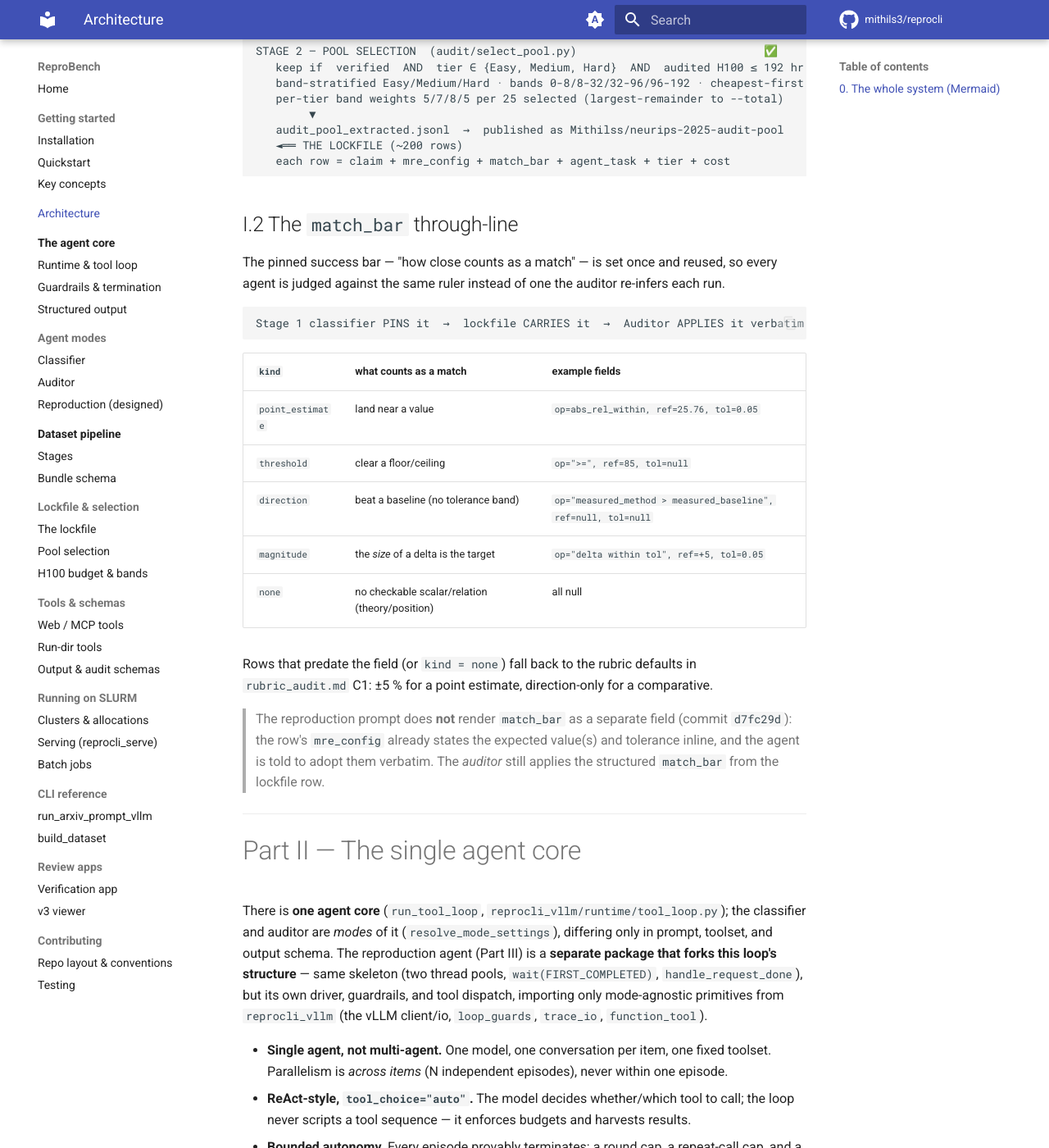
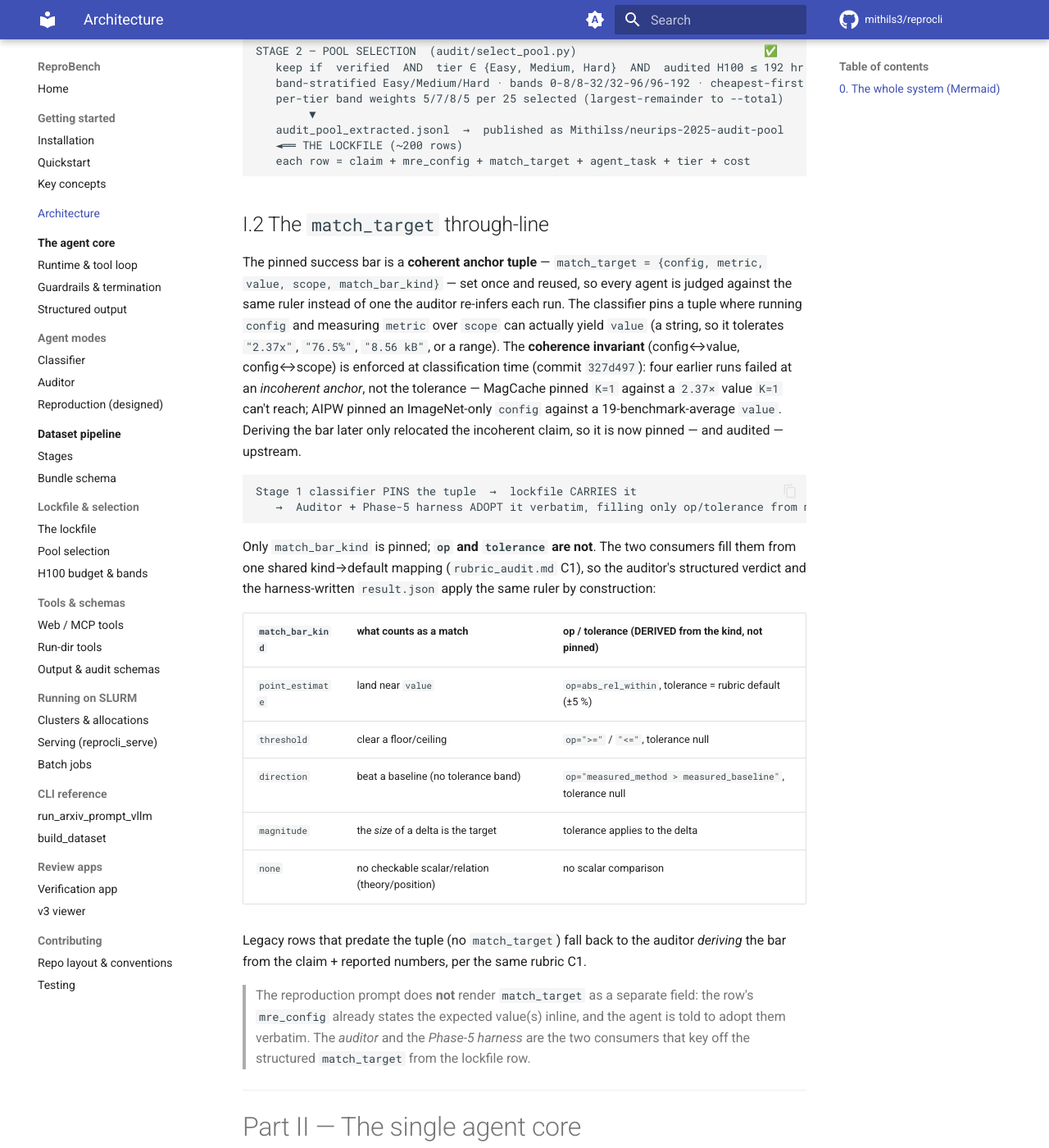
Before and after one commit to mithils3/reprocli, an MkDocs documentation site: the page built from docs/architecture.md, in a window 1280 px wide and 1400 px high, scrolled down 2720 px. Shown: the whole window at 82% size. Built offline with MkDocs 1.6.1 and Material for MkDocs 9.7.7, drawn with Linux system fonts in a browser that asks for light colours; comment, search, counter and statistics services are not loaded; some of the changed text lies outside the part shown.

Commit message:
architecture.md: lockfile now pins match_target tuple; rethink Phase 5+
Reflects commit 327d497 (classifier pins a coherent
{config, metric, value, scope, match_bar_kind} tuple instead of a fully-formed
match_bar with op/tolerance). Updates the dataset-schema descriptions and the
forward-looking Phase 5+ design:

- I.2 renamed to the match_target through-line: coherent anchor tuple, the
  config<->value / config<->scope invariant, MagCache/AIPW negative examples,
  and that op/tolerance are DERIVED from match_bar_kind (not pinned), filled by
  one shared kind->default table the auditor and Phase-5 harness both use.
- Lockfile field lists, Mermaid edges, Stage-1 record, and II.3 schema row
  switched match_bar -> match_target.
- III.6 (Phase 5 verdict) rewritten: harness re-runs exactly match_target.config,
  parses metric over scope, compares to value (a string -> number|interval),
  derives op/tol from match_bar_kind via the auditor's table; writes the resolved
  ruler into result.json; adds a config/scope-drift integrity check.
- III.2 harness box + report/ module note updated to match.

Co-Authored-By: Claude Opus 4.8 <noreply@anthropic.com>

````diff
--- a/docs/architecture.md
+++ b/docs/architecture.md
@@ -39,7 +39,7 @@ flowchart TD
   CL["① CLASSIFIER agent ✅<br/>run_tool_loop · WEB_TOOLS (GitHub/HF MCP, fetch_url)<br/>verify artifacts → MRE record"]:::llm
   POST1["normalize_score_and_tier · web_verification · h100 audit"]
   SEL["audit/select_pool.py · band-stratified, cheapest-first"]
-  LOCK["THE LOCKFILE — Mithilss/neurips-2025-audit-pool (~200 rows)<br/>central_claim · mre_config · match_bar · agent_task · tier · band · budget"]:::lock
+  LOCK["THE LOCKFILE — Mithilss/neurips-2025-audit-pool (~200 rows)<br/>central_claim · mre_config · match_target · agent_task · tier · band · budget"]:::lock
   RA["② REPRODUCTION agent 🛠 building<br/>own package (reprocli_repro), forked loop<br/>orchestrator (CPU) + run_gpu → JIT salloc per step"]:::llm
   GPU["fresh salloc per step (DeltaAI ghx4 / Delta gpuH200x8)<br/>released the instant the step exits"]:::gpu
   BUN["run bundle  outputs/repro/agent_runs/&lt;paper&gt;/&lt;budget&gt;h/&lt;run&gt;/<br/>workspace/ · reference/ · evidence/ · (result.json 🚧)"]
@@ -50,7 +50,7 @@ flowchart TD
   LOCK -->|"agent_task"| RA
   RA <-->|"run_gpu = one JIT salloc … srun (no pre-held alloc)"| GPU
   RA --> BUN
-  LOCK -->|"central_claim · match_bar (verbatim)"| AU
+  LOCK -->|"central_claim · match_target (verbatim)"| AU
   BUN -->|"runs_dir"| AU --> POST2
 
   class LOCK lock;
@@ -78,7 +78,7 @@ STAGE 1 — DATASET CONSTRUCTION  (classifier pass, mode = classification)
    ONE MRE record per paper   (output_schema.FINAL_JSON_SCHEMA)
      ├ central_claim, claim_evidence, paper_kind
      ├ mre_config     — smallest experiment that tests the claim
-     ├ match_bar      — {kind, op, reference_value, tolerance, note}   ◄ pinned here
+     ├ match_target   — {config, metric, value, scope, match_bar_kind}  ◄ coherent anchor pinned here
      ├ agent_task     — what the repro agent is told to do
      ├ verified_links, signals   (code / data / weights)
      └ h100_estimate  (compute cost)
@@ -92,34 +92,49 @@ STAGE 2 — POOL SELECTION  (audit/select_pool.py)
         ▼
    audit_pool_extracted.jsonl  →  published as Mithilss/neurips-2025-audit-pool
    ◄══ THE LOCKFILE (~200 rows)
-   each row = claim + mre_config + match_bar + agent_task + tier + cost
+   each row = claim + mre_config + match_target + agent_task + tier + cost
 ```
 
-## I.2 The `match_bar` through-line
+## I.2 The `match_target` through-line
 
-The pinned success bar — "how close counts as a match" — is set once and reused,
-so every agent is judged against the same ruler instead of one the auditor
-re-infers each run.
+The pinned success bar is a **coherent anchor tuple** —
+`match_target = {config, metric, value, scope, match_bar_kind}` — set once and
+reused, so every agent is judged against the same ruler instead of one the auditor
+re-infers each run. The classifier pins a tuple where running `config` and
+measuring `metric` over `scope` can actually yield `value` (a string, so it
+tolerates `"2.37x"`, `"76.5%"`, `"8.56 kB"`, or a range). The **coherence
+invariant** (config↔value, config↔scope) is enforced at classification time
+(commit `327d497`): four earlier runs failed at an *incoherent anchor*, not the
+tolerance — MagCache pinned `K=1` against a `2.37×` value `K=1` can't reach; AIPW
+pinned an ImageNet-only `config` against a 19-benchmark-average `value`. Deriving
+the bar later only relocated the incoherent claim, so it is now pinned — and
+audited — upstream.
 
 ```
-Stage 1 classifier PINS it  →  lockfile CARRIES it  →  Auditor APPLIES it verbatim
+Stage 1 classifier PINS the tuple  →  lockfile CARRIES it
+   →  Auditor + Phase-5 harness ADOPT it verbatim, filling only op/tolerance from match_bar_kind
 ```
 
-| `kind` | what counts as a match | example fields |
+Only `match_bar_kind` is pinned; **`op` and `tolerance` are not**. The two
+consumers fill them from one shared kind→default mapping (`rubric_audit.md` C1), so
+the auditor's structured verdict and the harness-written `result.json` apply the
+same ruler by construction:
+
+| `match_bar_kind` | what counts as a match | op / tolerance (DERIVED from the kind, not pinned) |
 |---|---|---|
-| `point_estimate` | land near a value | `op=abs_rel_within, ref=25.76, tol=0.05` |
-| `threshold` | clear a floor/ceiling | `op=">=", ref=85, tol=null` |
-| `direction` | beat a baseline (no tolerance band) | `op="measured_method > measured_baseline", ref=null, tol=null` |
-| `magnitude` | the *size* of a delta is the target | `op="delta within tol", ref=+5, tol=0.05` |
-| `none` | no checkable scalar/relation (theory/position) | all null |
+| `point_estimate` | land near `value` | `op=abs_rel_within`, tolerance = rubric default (±5 %) |
+| `threshold` | clear a floor/ceiling | `op=">="` / `"<="`, tolerance null |
+| `direction` | beat a baseline (no tolerance band) | `op="measured_method > measured_baseline"`, tolerance null |
+| `magnitude` | the *size* of a delta is the target | tolerance applies to the delta |
+| `none` | no checkable scalar/relation (theory/position) | no scalar comparison |
 
-Rows that predate the field (or `kind = none`) fall back to the rubric defaults in
-`rubric_audit.md` C1: ±5 % for a point estimate, direction-only for a comparative.
+Legacy rows that predate the tuple (no `match_target`) fall back to the auditor
+*deriving* the bar from the claim + reported numbers, per the same rubric C1.
 
-> The reproduction prompt does **not** render `match_bar` as a separate field
-> (commit `d7fc29d`): the row's `mre_config` already states the expected value(s)
-> and tolerance inline, and the agent is told to adopt them verbatim. The
-> *auditor* still applies the structured `match_bar` from the lockfile row.
+> The reproduction prompt does **not** render `match_target` as a separate field:
+> the row's `mre_config` already states the expected value(s) inline, and the agent
+> is told to adopt them verbatim. The *auditor* and the *Phase-5 harness* are the
+> two consumers that key off the structured `match_target` from the lockfile row.
 
 ---
 
@@ -220,7 +235,7 @@ reproduction agent's forked loop adds a fifth exit reason, `budget_exhausted`
 | Input | `{PAPER_TEXT}` (bundle LaTeX + supplement) | `{CENTRAL_CLAIM}` + `{RUBRIC}` + run-dir manifest |
 | Tools | GitHub/HF MCP, `fetch_url`, bundle reader | `list_run_files`, `read_run_file`, `bash`, `python` 🚧 |
 | Tool scope | Open web / MCP, read-only evidence | Read-only, path-confined to `<runs-dir>/<arxiv_id>` |
-| Final schema | `FINAL_RESPONSE_FORMAT` (signals, match_bar, h100) | `AUDIT_RESPONSE_FORMAT` (0–5 score, cheat_flags, citations) |
+| Final schema | `FINAL_RESPONSE_FORMAT` (signals, match_target, h100) | `AUDIT_RESPONSE_FORMAT` (0–5 score, cheat_flags, citations) |
 | Code decides | tier, web_verification rollup, h100 audit | anti-cheat cap (high flag → 0), verdict, run-health |
 
 The reproduction agent (Part III) is the third role, but **not** a mode of this
@@ -243,7 +258,7 @@ each item finishes under `OUTPUT_WRITE_LOCK`.
 
 The missing consumer is now under construction in its own package
 (`src/reprocli_repro/`). Given **one lockfile row** (`agent_task`, `central_claim`,
-`mre_config`, `match_bar`, `tier`, `selection_band`, `audited_h100_hours`), it is an
+`mre_config`, `match_target`, `tier`, `selection_band`, `audited_h100_hours`), it is an
 agent that *actually runs the experiment* on the cluster under a metered
 H100-hour budget and emits the run bundle the auditor grades. It is the same
 `run_tool_loop` skeleton, **forked** into its own driver, whose toolset executes
@@ -305,7 +320,7 @@ plain-subprocess fallback that could never reproduce anything.
 
 ```
                     LOCKFILE ROW  (one paper × budget cell)
-   agent_task · central_claim · mre_config · match_bar · tier · selection_band · audited_h100_hours
+   agent_task · central_claim · mre_config · match_target · tier · selection_band · audited_h100_hours
             (source: Mithilss/neurips-2025-audit-pool — HF dataset, hf:// file, or local .jsonl)
                               │  inputs.prepare_episodes → render prompt + resolve run dir
                               ▼
@@ -340,9 +355,11 @@ plain-subprocess fallback that could never reproduce anything.
                               ▼
  ┌──────────────────────────────────────────────────────────────────────────────────┐
  │ HARNESS RE-EXECUTION  (Phase 5 🚧 — the verdict the agent CANNOT write)            │
- │  one final JIT step re-runs repro.yaml's scoring entrypoint FRESH → parse metric    │
- │  apply match_bar → result.json {status, measured, within_tolerance,                │
- │                                 budget_at_first_pass, integrity.flags}             │
+ │  one final JIT step re-runs repro.yaml's scoring entrypoint FRESH, realizing the │
+ │  pinned match_target.config → parse `metric` over `scope`, compare to `value`    │
+ │  op/tolerance DERIVED from match_bar_kind (NOT pinned — same auditor table)      │
+ │  → result.json {status, measured, reference, match_bar_kind, op, tolerance,      │
+ │     scope, within_tolerance, budget_at_first_pass, integrity.flags}              │
  └──────────────────────────────────────────────────────────────────────────────────┘
                               │
                               ▼
@@ -364,7 +381,7 @@ the S6→S7 contract the existing auditor reads (it walks `<runs-dir>/<arxiv_id>
 | `workspace_bash` | orchestrator CPU subprocess, cwd = `workspace/` | ✅ built | clone the repo at a pinned commit, create the per-paper `uv` venv, install deps, edit, inspect — anything that does not need a GPU. Every command is appended to `evidence/commands.log` |
 | `read_file` / `write_file` / `apply_patch` | orchestrator (path-confined) | ✅ built | reads span `workspace`/`reference`/`evidence`; writes only `workspace`/`evidence` (the `reference/` copy is never writable). `apply_patch` runs `git apply` and saves the diff verbatim under `evidence/patches/` |
 | `run_gpu` | one JIT `salloc … srun` per call | 🚧 Phase 4 | the experiment: training/eval/scoring. Wraps the command, captures out/err/exit, **meters** `gpus × elapsed × hw_multiplier`, enforces a per-step timeout and the **remaining** budget |
-| `write_repro_yaml` + `submit` | orchestrator | 🚧 Phase 5 | the submission contract: the scoring entrypoint command + where the metric lands. `submit` ends the episode |
+| `write_repro_yaml` + `submit` | orchestrator | 🚧 Phase 5 | the submission contract: the scoring entrypoint command + where the metric lands. The entrypoint must realize the pinned `match_target.config` so the harness re-run measures the same anchor `metric` over the same `scope`. `submit` ends the episode |
 
 The CPU tools (`workspace_bash`, file tools) and the JIT substrate (`slurm.py`,
 `budget.py`, `cluster.py`) are built and unit-tested; **Phase 4** is what assembles
@@ -420,20 +437,42 @@ hard context-budget cutoff.
 ## III.6 The verdict is harness-written, not agent-written (Phase 5 🚧)
 
 The agent's last act is `repro.yaml` (the submission contract) — it never writes
-`result.json`. The harness then **re-executes the scoring entrypoint fresh** in a
-final JIT step, parses the metric, applies the lockfile's `match_bar`, and writes
-`result.json`:
+`result.json`. Phase 5 then **re-executes the scoring entrypoint fresh** in a final
+JIT step and grades it against the lockfile's pinned `match_target` (§I.2), not
+against anything the agent reports. The coherent anchor makes that re-execution
+target unambiguous — re-run **exactly** `config`, parse `metric`, assert it was
+measured over `scope`, compare to `value`:
+
+```
+repro.yaml scoring entrypoint  ──fresh JIT step──►  raw `metric` measured over `scope`
+   grade against match_target:
+     measured  = parse(metric output)            # the re-run's number
+     reference = parse(value)                     # "2.37x" / "76.5%" / range → number | interval
+     (op, tol) = KIND_DEFAULT[match_bar_kind]     # NOT pinned — derived, the table the auditor uses
+     within    = compare(measured, reference, op, tol)
+   → result.json {status, measured, reference, match_bar_kind, op, tolerance,
+                  scope, within_tolerance, budget_at_first_pass, integrity.flags}
+```
+
+Because `op`/`tolerance` are not pinned (§I.2), the harness derives them from
+`match_bar_kind` through the **same** kind→default table the auditor uses — so the
+harness verdict and the auditor's grade apply one ruler by construction. The
+resolved `(match_bar_kind, op, tolerance, metric, value, scope)` it actually
+applied is written into `result.json`, so the verdict is reconstructable.
 
 | `status` | meaning | counts in the success curve as |
 |---|---|---|
-| `reproduced` | ≥1 in-tolerance measurement within budget | success |
-| `out_of_tolerance` | a measurement exists; best is outside tolerance | failure (measured) |
-| `no_result` | no valid measurement before budget/termination | failure (unmeasured) |
+| `reproduced` | ≥1 in-tolerance measurement of `metric` over `scope`, within budget | success |
+| `out_of_tolerance` | a measurement exists; best is outside the kind's bar | failure (measured) |
+| `no_result` | no valid measurement before budget/termination (incl. `match_bar_kind=none`) | failure (unmeasured) |
 | `invalid_run` | harness/infra fault | excluded, rerun |
 
-An agent claim that contradicts the harness measurement is recorded as an
-`integrity.flag`, not silently resolved — the same trust-but-verify posture as
-Parts I–II, applied to execution.
+Two trust-but-verify checks carry the Part I–II posture into execution: an agent
+claim that contradicts the harness measurement is recorded as an `integrity.flag`,
+and — new with the coherent anchor — a re-run whose realized config/scope drifts
+from the pinned `config`/`scope` is flagged the same way rather than silently
+scored. The coherence the classifier pinned upstream is re-checked at grade time,
+not assumed.
 
 ## III.7 Module layout (`src/reprocli_repro/`)
 
@@ -460,6 +499,7 @@ src/reprocli_repro/                 # the S6 execution agent — its own package
     files.py                        # read_file / write_file / apply_patch ✅
     run_gpu.py                      # the JIT-dispatching metered GPU tool 🚧 Phase 4
   report/                           # 🚧 Phase 5: schema/validate/reexecute → result.json
+                                    #   (grades the fresh re-run against the pinned match_target)
 ```
 
 Keeping repro in its own package (rather than a third `--mode`) leaves
````
